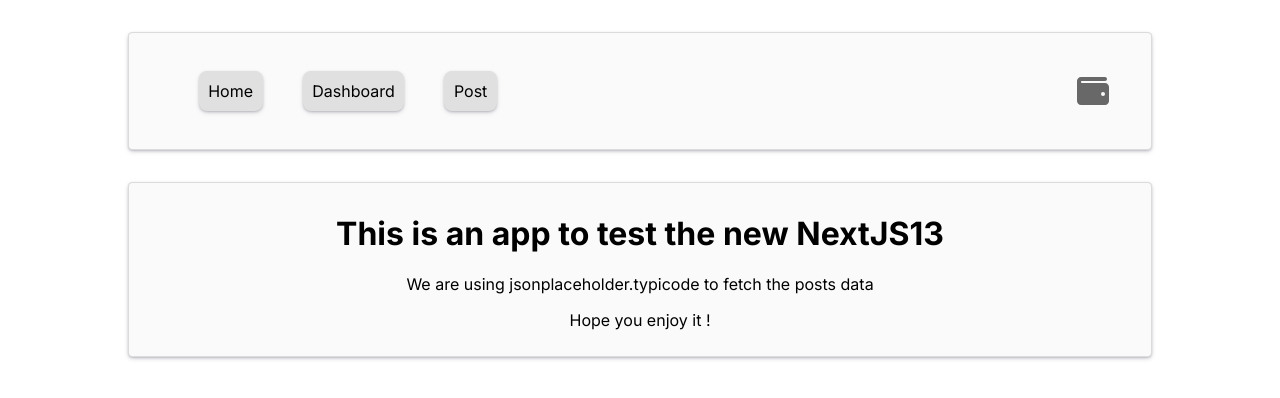
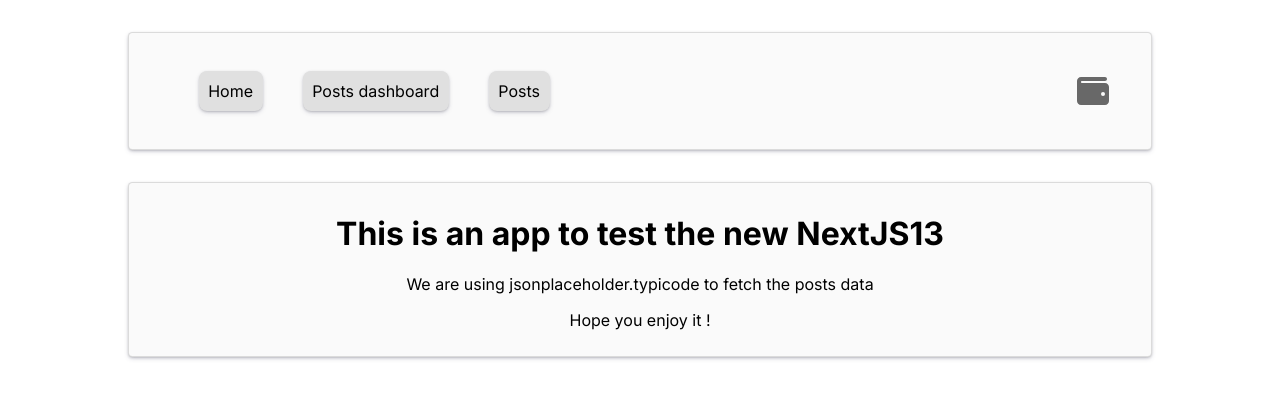
Before and after one commit to fedengarcia/dashboard-nextjs, a Next.js app: page / in a window 1280 px wide. Shown: the top 398 px of the page. Built offline with nearby package versions, Linux system fonts and the light colour scheme.

Commit message:
navbar dashboard metric hook

```diff
--- a/src/app/post/layout.jsx
+++ b/src/app/post/layout.jsx
@@ -2,7 +2,7 @@
 
 
     return (
-    <div className="page-layout">
+    <div className="page-layout" >
         <h1>Layout de posts</h1>
         {children}
     </div>)
--- a/src/components/Navbar/Navbar.jsx
+++ b/src/components/Navbar/Navbar.jsx
@@ -5,22 +5,8 @@
 import { faWallet } from '@fortawesome/free-solid-svg-icons';
 
 
-const links = [{
-        label: 'Home',
-        route: '/'
-    },
-    {
-      label: 'Dashboard',
-      route: '/dashboard'
-    },
-    {
-      label: 'Post',
-      route: '/post'
-    }
 
-  ]
-
-export function Navbar () {
+export function Navbar ({links, wallet}) {
 
   const handleOnClick = () => {
     alert("wallet connect")
@@ -36,7 +22,7 @@
             </li>
             ))}
         </ul>
-        <FontAwesomeIcon onClick={handleOnClick} icon={faWallet} size="1x"/>
+        {wallet && <FontAwesomeIcon onClick={handleOnClick} icon={faWallet} size="1x"/>}
   </div>
   )
 }
```
Also changed, not shown: src/hooks/dashboardMetrics.js (added, +13 -0 lines).
